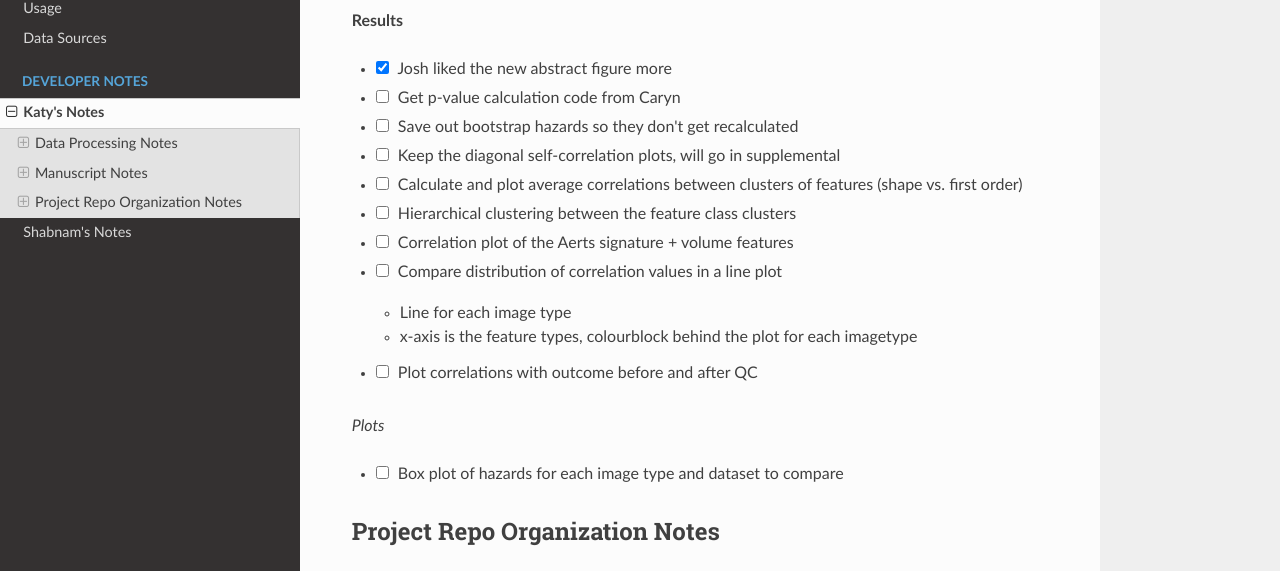
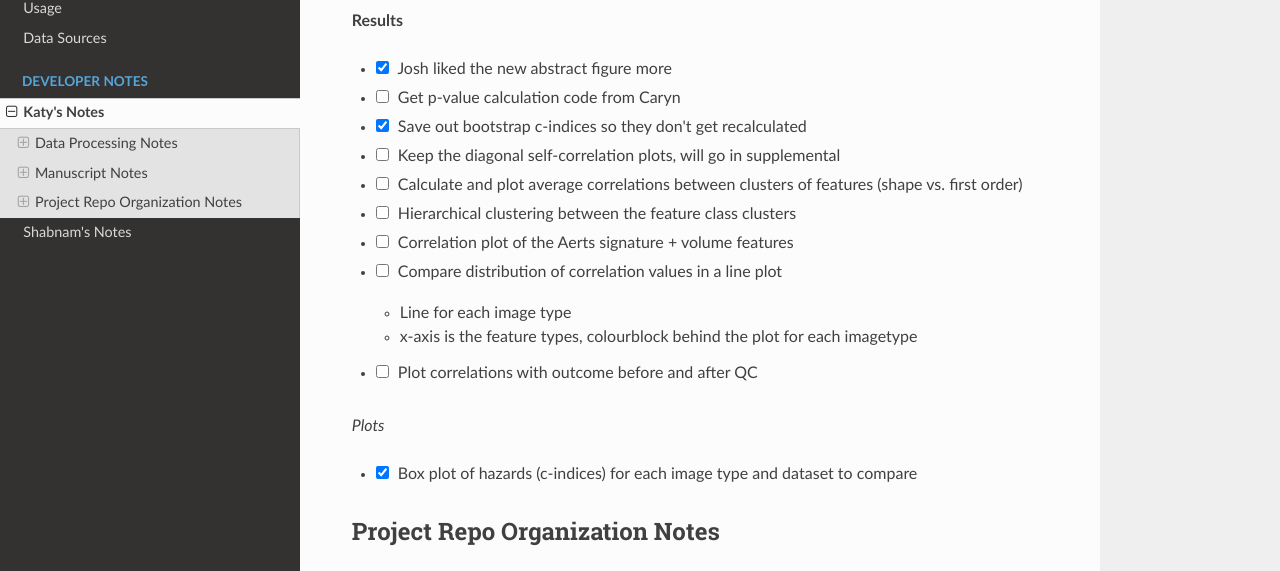
Before and after one commit to bhklab/readii_2_roqc, an MkDocs documentation site: the page built from docs/devnotes/katy_notes.md, in a window 1280 px wide and 900 px high, scrolled down 1774 px. Shown: the part 141-712 px from the top of the window. Built offline with MkDocs 1.6.1, drawn with Linux system fonts in a browser that asks for light colours; nearby versions of some CDN libraries.

Commit message:
docs: update manuscript feedback note checklist

```diff
--- a/docs/devnotes/katy_notes.md
+++ b/docs/devnotes/katy_notes.md
@@ -68,7 +68,7 @@
 
 - [X] Josh liked the new abstract figure more
 - [ ] Get p-value calculation code from Caryn
-- [ ] Save out bootstrap hazards so they don't get recalculated
+- [X] Save out bootstrap c-indices so they don't get recalculated
 - [ ] Keep the diagonal self-correlation plots, will go in supplemental
 - [ ] Calculate and plot average correlations between clusters of features (shape vs. first order)
 - [ ] Hierarchical clustering between the feature class clusters
@@ -80,7 +80,7 @@
 
 *Plots*
 
-- [ ] Box plot of hazards for each image type and dataset to compare
+- [X] Box plot of hazards (c-indices) for each image type and dataset to compare
 
 
 ## Project Repo Organization Notes
```
